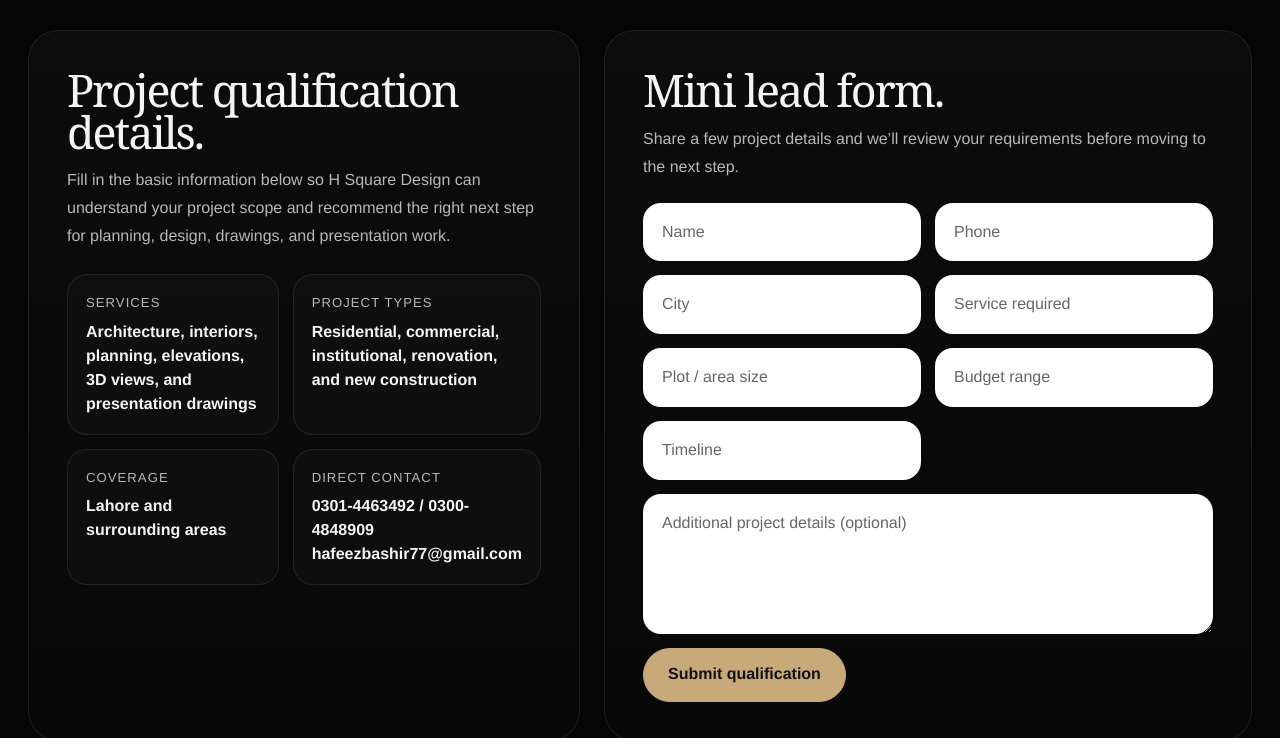
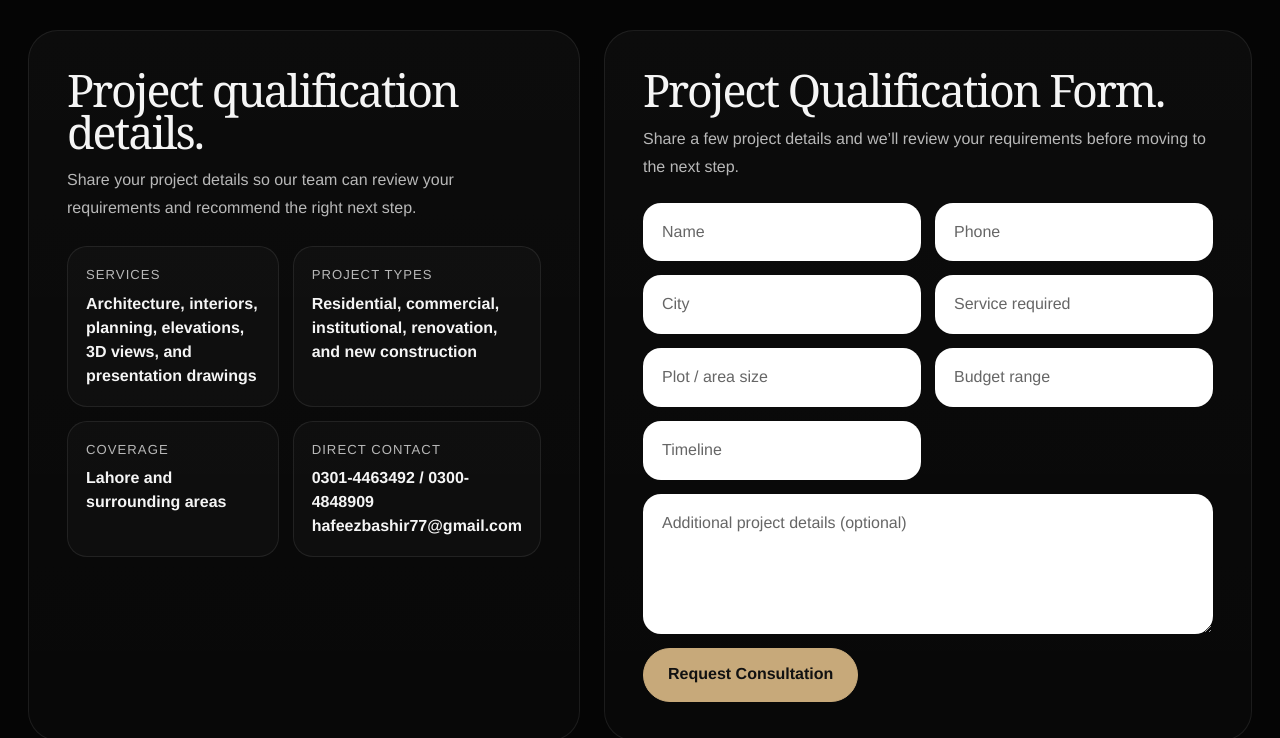
Before and after one commit to hafeezbashir77-cloud/www.hsquaredesign.com, a plain HTML site: page contact.html in a window 1280 px wide. Shown: the part 622-1360 px from the top of the page. Drawn offline with Linux system fonts and the light colour scheme.

Commit message:
Update contact.html

```diff
--- a/contact.html
+++ b/contact.html
@@ -494,7 +494,7 @@
         <div class="info-panel">
           <h2>Project qualification details.</h2>
           <p>
-            Fill in the basic information below so H Square Design can understand your project scope and recommend the right next step for planning, design, drawings, and presentation work.
+            Share your project details so our team can review your requirements and recommend the right next step.
           </p>
 
           <div class="info-grid">
@@ -521,7 +521,7 @@
         </div>
 
         <div class="form-panel">
-          <h2>Mini lead form.</h2>
+          <h2>Project Qualification Form.</h2>
           <p>
             Share a few project details and we’ll review your requirements before moving to the next step.
           </p>
@@ -539,7 +539,7 @@
             <input type="text" placeholder="Timeline" />
             <textarea class="field-full" placeholder="Additional project details (optional)"></textarea>
 
-            <button type="submit" class="btn field-full">Submit qualification</button>
+            <button type="submit" class="btn field-full">Request Consultation</button>
           </form>
         </div>
       </div>
```
